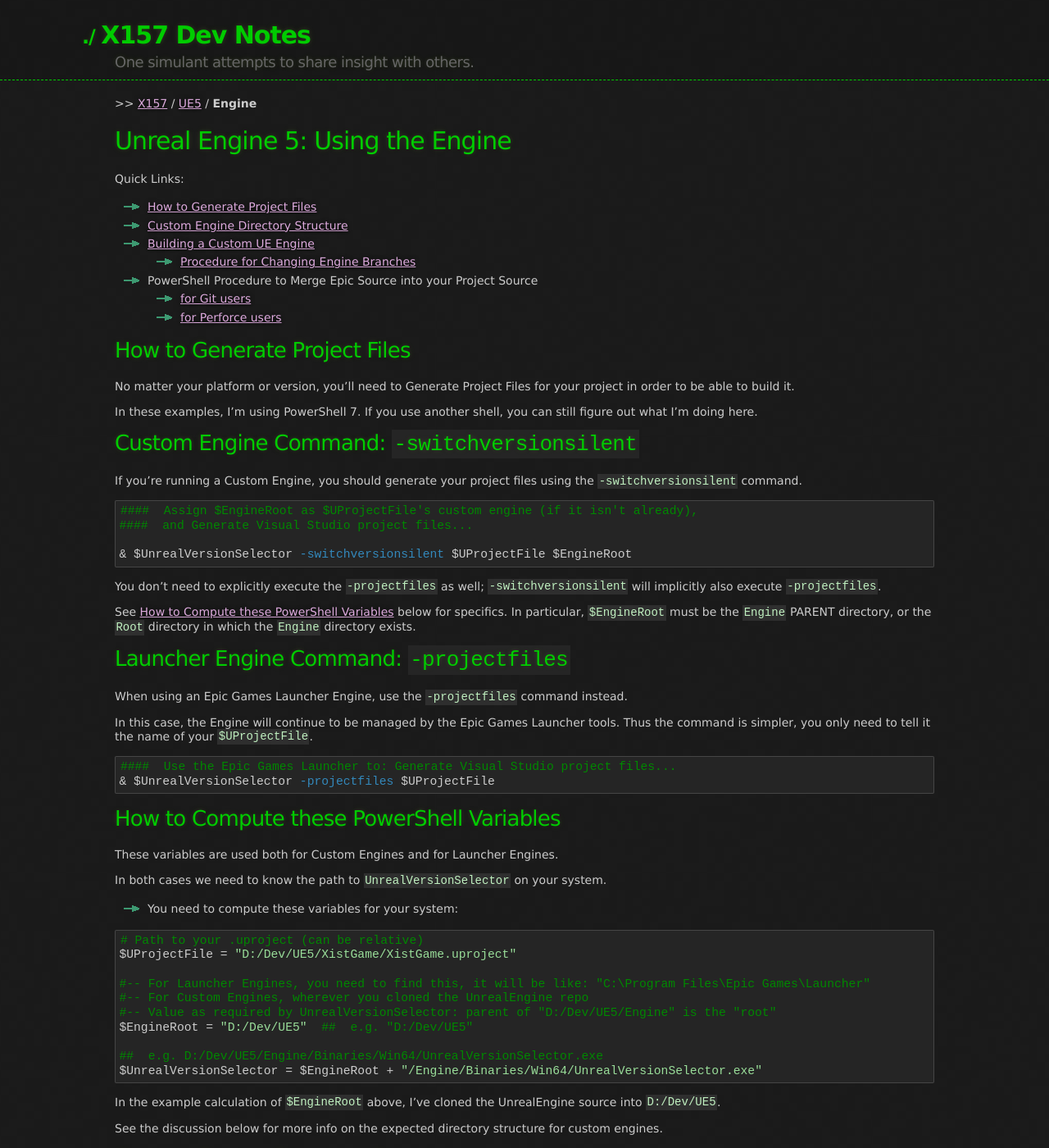
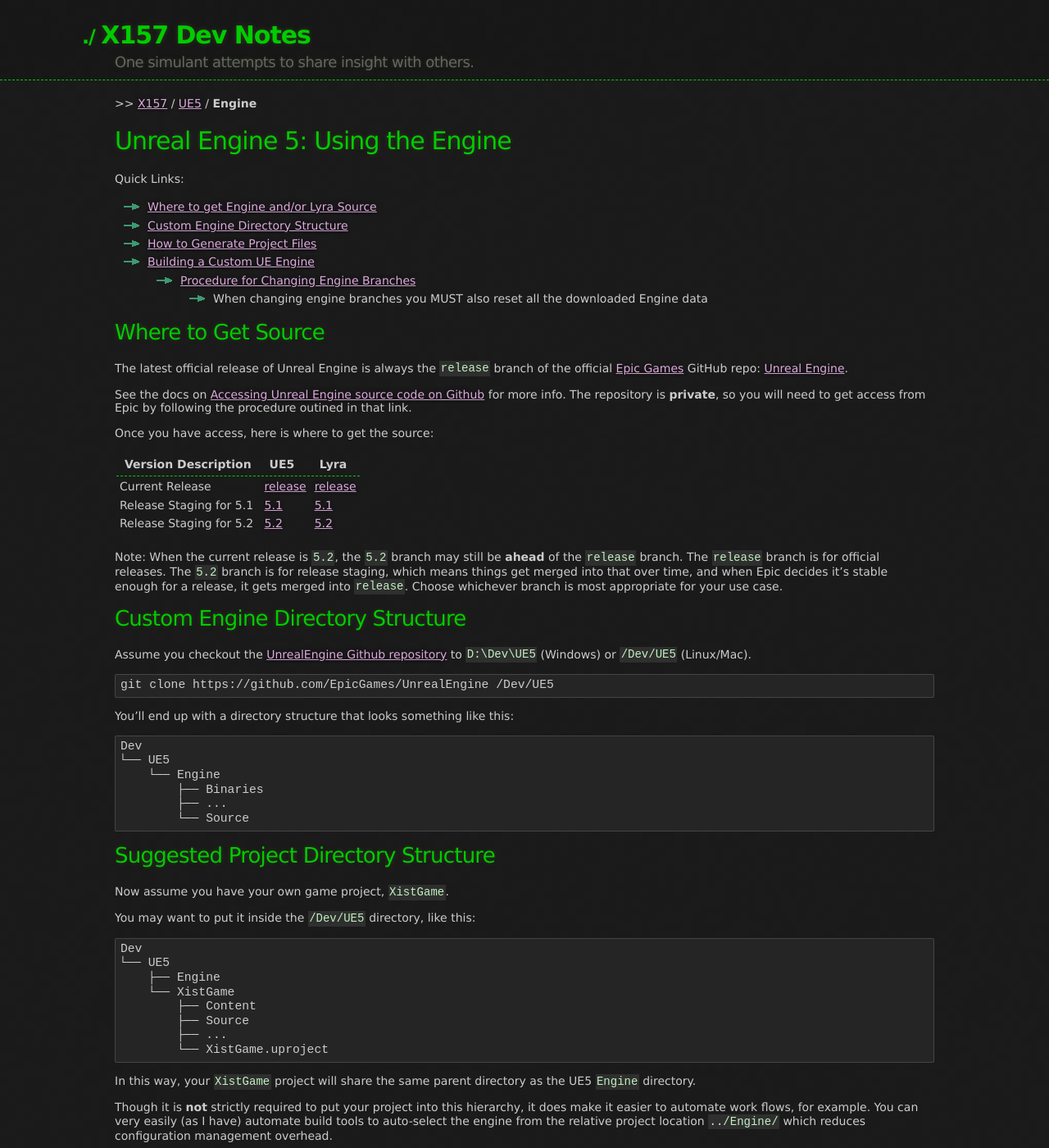
Before and after one commit to x157/x157.github.io, a Jekyll site: the page built from UE5/Engine/index.md, in a window 1280 px wide and 1400 px high. Shown: the whole window at 82% size. Built offline with Jekyll 4.4.1, drawn with Linux system fonts in a browser that asks for light colours; some of the changed text lies outside the part shown.

Commit message:
Iterate UE5 Engine index

````diff
--- a/UE5/Engine/index.md
+++ b/UE5/Engine/index.md
@@ -9,81 +9,38 @@
 
 Quick Links:
 
+- [Where to get Engine and/or Lyra Source](#WhereToGetSource)
+- [Custom Engine Directory Structure](#CustomEngineDirectoryStructure)
 - [How to Generate Project Files](#HowToGenerateProjectFiles)
-- [Custom Engine Directory Structure](#CustomEngineDirectoryStructure)
 - [Building a Custom UE Engine](#BuildingCustomEngine)
   - [Procedure for Changing Engine Branches](#Procedure_ChangeEngineBranches)
-- PowerShell Procedure to Merge Epic Source into your Project Source
-  - [for Git users](/UE5/LyraStarterGame/Tutorials/Procedure-Merge-Epic-Source-into-Git)
-  - [for Perforce users](/UE5/LyraStarterGame/Tutorials/Procedure-Merge-Epic-Source-into-Perforce)
+    - When changing engine branches you MUST also reset all the downloaded Engine data
 
 
-<a id="HowToGenerateProjectFiles"></a>
-## How to Generate Project Files
+<a id="WhereToGetSource"></a>
+## Where to Get Source
 
-No matter your platform or version, you'll need to Generate Project Files for your project
-in order to be able to build it.
+The latest official release of Unreal Engine is always the `release` branch of the official
+[Epic Games](https://github.com/EpicGames)
+GitHub repo:
+[Unreal Engine](https://github.com/EpicGames/UnrealEngine).
 
-In these examples, I'm using PowerShell 7.  If you use another shell, you can still figure out
-what I'm doing here.
+See the docs on [Accessing Unreal Engine source code on Github](https://www.unrealengine.com/en-US/ue-on-github)
+for more info.  The repository is **private**, so you will need to get access from Epic
+by following the procedure outined in that link.
 
+Once you have access, here is where to get the source:
 
-## Custom Engine Command: `-switchversionsilent`
+| Version Description     | UE5                                                               | Lyra                                                                                 |
+|-------------------------|-------------------------------------------------------------------|--------------------------------------------------------------------------------------|
+| Current Release         | [release](https://github.com/EpicGames/UnrealEngine/tree/release) | [release](https://github.com/EpicGames/UnrealEngine/tree/release/Samples/Games/Lyra) |
+| Release Staging for 5.1 | [5.1](https://github.com/EpicGames/UnrealEngine/tree/5.1)         | [5.1](https://github.com/EpicGames/UnrealEngine/tree/5.1/Samples/Games/Lyra)         |
+| Release Staging for 5.2 | [5.2](https://github.com/EpicGames/UnrealEngine/tree/5.2)         | [5.2](https://github.com/EpicGames/UnrealEngine/tree/5.2/Samples/Games/Lyra)         |
 
-If you're running a Custom Engine, you should generate your project files using
-the `-switchversionsilent` command.
-
-```powershell
-####  Assign $EngineRoot as $UProjectFile's custom engine (if it isn't already),
-####  and Generate Visual Studio project files...
-
-& $UnrealVersionSelector -switchversionsilent $UProjectFile $EngineRoot
-```
-
-You don't need to explicitly execute the `-projectfiles` as well;
-`-switchversionsilent` will implicitly also execute `-projectfiles`.
-
-See [How to Compute these PowerShell Variables](#How_to_Compute_these_PowerShell_Variables)
-below for specifics.  In particular, `$EngineRoot` must be the `Engine` PARENT directory,
-or the `Root` directory in which the `Engine` directory exists.
-
-## Launcher Engine Command: `-projectfiles`
-
-When using an Epic Games Launcher Engine, use the `-projectfiles` command instead.
-
-In this case, the Engine will continue to be managed by the Epic Games Launcher tools.
-Thus the command is simpler, you only need to tell it the name of your `$UProjectFile`.
-
-```powershell
-####  Use the Epic Games Launcher to: Generate Visual Studio project files...
-& $UnrealVersionSelector -projectfiles $UProjectFile
-```
-
-<a id="How_to_Compute_these_PowerShell_Variables"></a>
-## How to Compute these PowerShell Variables
-
-These variables are used both for Custom Engines and for Launcher Engines.
-
-In both cases we need to know the path to `UnrealVersionSelector` on your system.
-
-- You need to compute these variables for your system:
-
-```powershell
-# Path to your .uproject (can be relative)
-$UProjectFile = "D:/Dev/UE5/XistGame/XistGame.uproject"
-
-#-- For Launcher Engines, you need to find this, it will be like: "C:\Program Files\Epic Games\Launcher"
-#-- For Custom Engines, wherever you cloned the UnrealEngine repo
-#-- Value as required by UnrealVersionSelector: parent of "D:/Dev/UE5/Engine" is the "root"
-$EngineRoot = "D:/Dev/UE5"  ##  e.g. "D:/Dev/UE5"
-
-##  e.g. D:/Dev/UE5/Engine/Binaries/Win64/UnrealVersionSelector.exe
-$UnrealVersionSelector = $EngineRoot + "/Engine/Binaries/Win64/UnrealVersionSelector.exe"
-```
-
-In the example calculation of `$EngineRoot` above, I've cloned the UnrealEngine source into `D:/Dev/UE5`.
-
-See the discussion below for more info on the expected directory structure for custom engines.
+Note: When the current release is `5.2`, the `5.2` branch may still be **ahead** of the `release` branch.
+The `release` branch is for official releases.  The `5.2` branch is for release staging, which means
+things get merged into that over time, and when Epic decides it's stable enough for a release,
+it gets merged into `release`.  Choose whichever branch is most appropriate for your use case.
 
 
 <a id="CustomEngineDirectoryStructure"></a>
@@ -143,6 +100,75 @@
 documentation.
 
 
+<a id="HowToGenerateProjectFiles"></a>
+## How to Generate Project Files
+
+No matter your platform or version, you'll need to Generate Project Files for your project
+in order to be able to build it.
+
+In these examples, I'm using PowerShell 7.  If you use another shell, you can still figure out
+what I'm doing here.
+
+
+## Launcher Engine Command: `-projectfiles`
+
+When using an Epic Games Launcher Engine, use the `-projectfiles` command instead.
+
+In this case, the Engine will continue to be managed by the Epic Games Launcher tools.
+Thus the command is simpler, you only need to tell it the name of your `$UProjectFile`.
+
+```powershell
+####  Use the Epic Games Launcher to: Generate Visual Studio project files...
+& $UnrealVersionSelector -projectfiles $UProjectFile
+```
+
+## Custom Engine Command: `-switchversionsilent`
+
+If you're running a Custom Engine, you should generate your project files using
+the `-switchversionsilent` command.
+
+```powershell
+####  Assign $EngineRoot as $UProjectFile's custom engine (if it isn't already),
+####  and Generate Visual Studio project files...
+
+& $UnrealVersionSelector -switchversionsilent $UProjectFile $EngineRoot
+```
+
+You don't need to explicitly execute the `-projectfiles` as well;
+`-switchversionsilent` will implicitly also execute `-projectfiles`.
+
+See [How to Compute these PowerShell Variables](#How_to_Compute_these_PowerShell_Variables)
+below for specifics.  In particular, `$EngineRoot` must be the `Engine` PARENT directory,
+or the `Root` directory in which the `Engine` directory exists.
+
+
+<a id="How_to_Compute_these_PowerShell_Variables"></a>
+## How to Compute these PowerShell Variables
+
+These variables are used both for Custom Engines and for Launcher Engines.
+
+In both cases we need to know the path to `UnrealVersionSelector` on your system.
+
+- You need to compute these variables for your system:
+
+```powershell
+# Path to your .uproject (can be relative)
+$UProjectFile = "D:/Dev/UE5/XistGame/XistGame.uproject"
+
+#-- For Launcher Engines, you need to find this, it will be like: "C:\Program Files\Epic Games\Launcher"
+#-- For Custom Engines, wherever you cloned the UnrealEngine repo
+#-- Value as required by UnrealVersionSelector: parent of "D:/Dev/UE5/Engine" is the "root"
+$EngineRoot = "D:/Dev/UE5"  ##  e.g. "D:/Dev/UE5"
+
+##  e.g. D:/Dev/UE5/Engine/Binaries/Win64/UnrealVersionSelector.exe
+$UnrealVersionSelector = $EngineRoot + "/Engine/Binaries/Win64/UnrealVersionSelector.exe"
+```
+
+In the example calculation of `$EngineRoot` above, I've cloned the UnrealEngine source into `D:/Dev/UE5`.
+
+See the discussion below for more info on the expected directory structure for custom engines.
+
+
 <a id="BuildingCustomEngine"></a>
 # Building a Custom UE5 Engine
 
````
